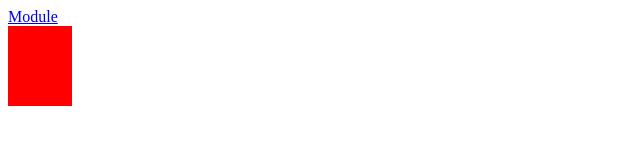
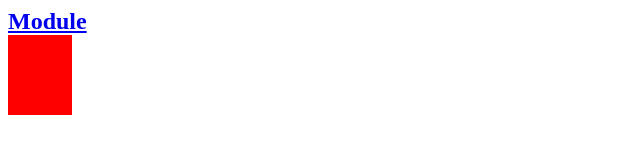
Before and after one commit to jlever02/week-6-in-class, a plain HTML site: page index.html in a window 1280 px wide. Shown: the whole page, without its empty margins (0-640 px from the left). Drawn offline with Linux system fonts and the light colour scheme.

Commit message:
Adjust font size for the navigation

```diff
--- a/styles/styles.css
+++ b/styles/styles.css
@@ -24,3 +24,82 @@ div:hover {
   width:10vw;
   height:20vh;
 }
+
+
+
+
+
+
+
+
+
+
+
+
+
+
+
+
+
+
+
+
+
+
+
+
+
+
+
+
+
+
+
+
+
+
+
+
+
+
+
+
+
+
+
+
+
+
+
+
+
+
+
+
+
+
+
+
+
+
+
+
+
+
+
+
+
+
+
+
+
+
+
+
+
+/*If you see this ignore it. I am adjusting the size of the navigation that takes you back and forth between the two pages we worked on during class.*/
+
+a:first-of-type {
+  font-size:1.5rem;
+  font-weight:600;
+}
```
